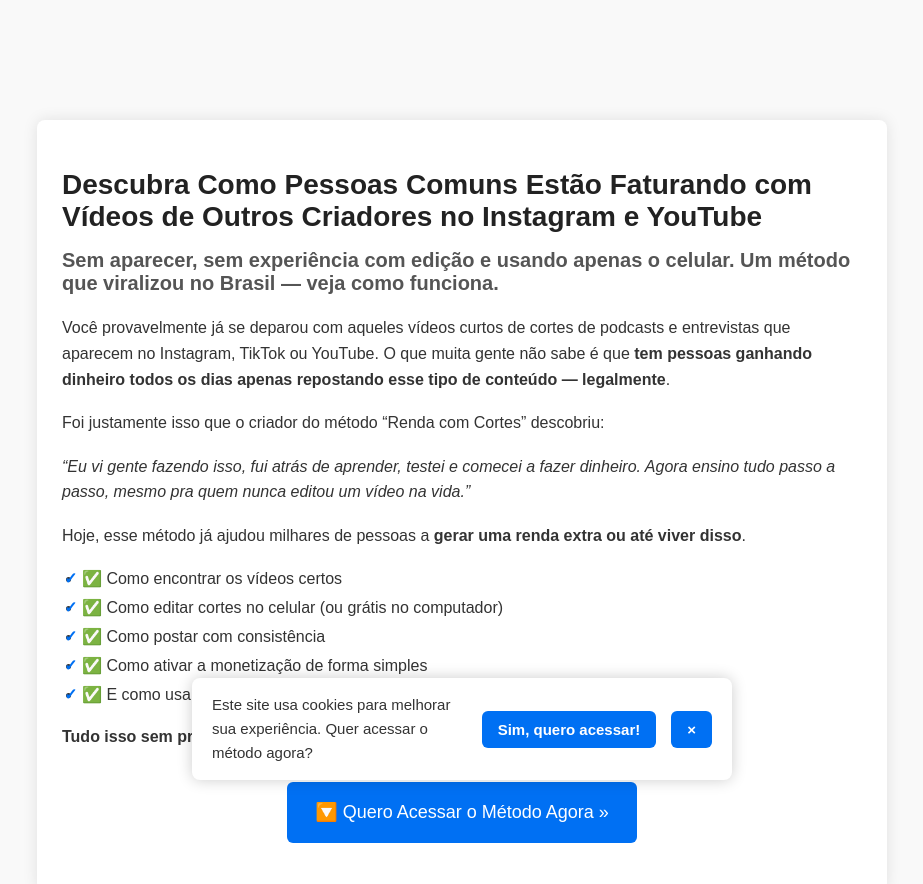
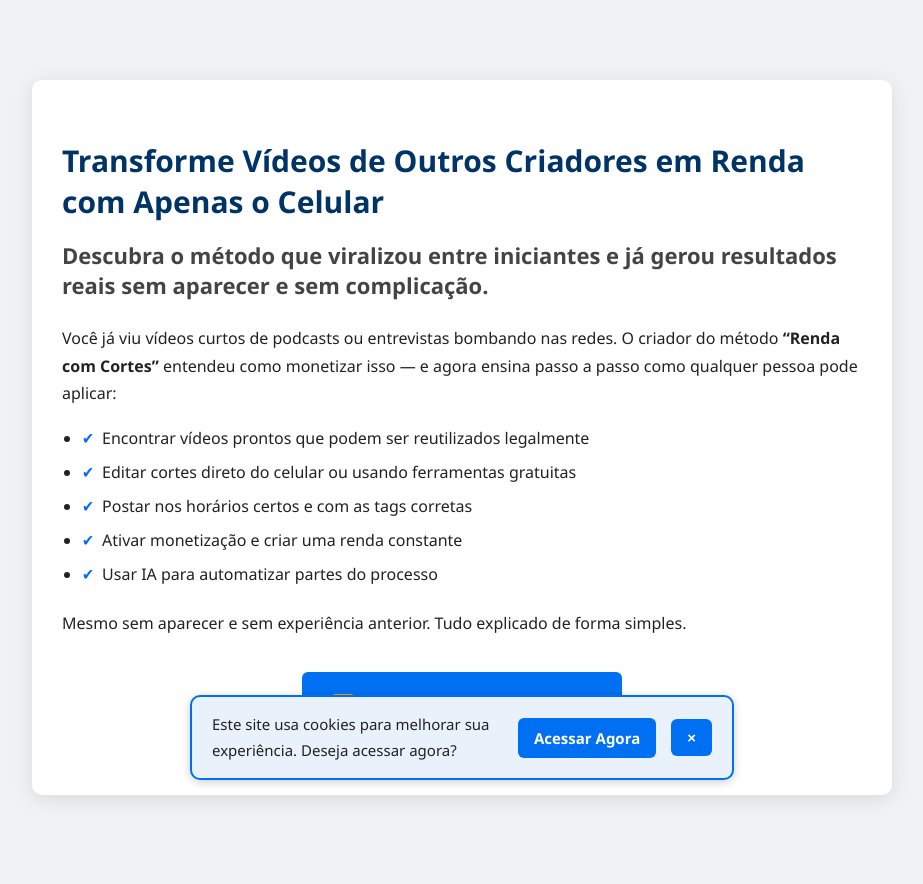
Before and after one commit to achadigital/pressel-renda-cortes, a plain HTML site: page index.html in a window 1280 px wide. Shown: the whole page, without its empty margins (178-1101 px from the left). Drawn offline with Linux system fonts and the light colour scheme.

Commit message:
Add files via upload

```diff
--- a/index.html
+++ b/index.html
@@ -6,74 +6,71 @@
   <title>Renda com Cortes - Mide Digital</title>
   <style>
     body {
-      font-family: Arial, sans-serif;
-      background: #f9f9f9;
+      font-family: 'Segoe UI', Tahoma, Geneva, Verdana, sans-serif;
+      background: #f0f2f5;
       margin: 0;
       padding: 0;
-      color: #333;
+      color: #222;
     }
     .container {
       max-width: 800px;
-      margin: 120px auto 40px;
-      background: #fff;
-      padding: 30px 25px;
-      border-radius: 8px;
-      box-shadow: 0 0 15px rgba(0,0,0,0.1);
+      margin: 80px auto;
+      background: #ffffff;
+      padding: 40px 30px;
+      border-radius: 10px;
+      box-shadow: 0 4px 20px rgba(0, 0, 0, 0.1);
     }
     h1 {
-      color: #222;
-      font-size: 28px;
-      margin-bottom: 10px;
+      color: #003366;
+      font-size: 30px;
+      margin-bottom: 15px;
     }
     h2 {
-      color: #555;
-      font-size: 20px;
-      margin-bottom: 20px;
+      color: #444;
+      font-size: 22px;
+      margin-bottom: 25px;
     }
     p {
-      margin-bottom: 18px;
-      line-height: 1.6;
+      margin-bottom: 20px;
+      line-height: 1.7;
     }
     ul {
-      margin: 20px 0;
       padding-left: 20px;
+      margin-bottom: 25px;
     }
     ul li {
-      margin-bottom: 10px;
-      position: relative;
+      margin-bottom: 12px;
     }
     ul li::before {
-      content: "✓";
+      content: "✔";
       color: #0070f3;
       font-weight: bold;
-      margin-right: 10px;
-      position: absolute;
-      left: -18px;
-      top: 0;
+      margin-right: 8px;
     }
     a.button {
       display: inline-block;
       background: #0070f3;
-      color: #fff;
-      padding: 16px 28px;
+      color: white;
+      padding: 16px 30px;
       font-size: 18px;
       text-decoration: none;
       border-radius: 6px;
-      transition: background-color 0.3s ease;
+      font-weight: bold;
+      transition: 0.3s;
       margin-top: 15px;
     }
     a.button:hover {
-      background: #0059c1;
+      background: #0052a3;
     }
     #cookiePopup {
       position: fixed;
       bottom: 20px;
       left: 20px;
       right: 20px;
-      background: #fff;
-      box-shadow: 0 0 15px rgba(0,0,0,0.2);
+      background: #e9f1fb;
+      border: 2px solid #0070f3;
       padding: 15px 20px;
-      border-radius: 8px;
+      border-radius: 10px;
       display: flex;
       align-items: center;
       justify-content: space-between;
@@ -81,12 +78,13 @@
       margin: 0 auto;
       font-size: 15px;
       z-index: 9999;
+      box-shadow: 0 2px 10px rgba(0,0,0,0.2);
     }
     #cookiePopup p {
       margin: 0;
       flex: 1;
-      padding-right: 10px;
-      color: #333;
+      padding-right: 12px;
+      color: #222;
     }
     #cookiePopup button, #cookiePopup a {
       background: #0070f3;
@@ -100,11 +98,11 @@
       font-size: 15px;
     }
     #cookiePopup button:hover, #cookiePopup a:hover {
-      background: #0059c1;
+      background: #0052a3;
     }
     #cookieClose {
       background: transparent;
-      color: #777;
+      color: #555;
       font-size: 22px;
       font-weight: bold;
       border: none;
@@ -116,28 +114,29 @@
 <body>
 
 <div id="cookiePopup">
-  <p>Este site usa cookies para melhorar sua experiência. Quer acessar o método agora?</p>
-  <a href="https://pay.kirvano.com/87886465-361e-4da3-98ee-f88e0960cbf4?aff=d57b8123-008c-432a-af85-91a4b2c51554" target="_blank" rel="noopener" id="cookieAccept">Sim, quero acessar!</a>
+  <p>Este site usa cookies para melhorar sua experiência. Deseja acessar agora?</p>
+  <a href="https://pay.kirvano.com/87886465-361e-4da3-98ee-f88e0960cbf4?aff=d57b8123-008c-432a-af85-91a4b2c51554" target="_blank" rel="noopener" id="cookieAccept">Acessar Agora</a>
   <button id="cookieClose" aria-label="Fechar popup">&times;</button>
 </div>
 
-<div class="container" id="presselContent">
-  <h1>Descubra Como Pessoas Comuns Estão Faturando com Vídeos de Outros Criadores no Instagram e YouTube</h1>
-  <h2>Sem aparecer, sem experiência com edição e usando apenas o celular. Um método que viralizou no Brasil — veja como funciona.</h2>
-  <p>Você provavelmente já se deparou com aqueles vídeos curtos de cortes de podcasts e entrevistas que aparecem no Instagram, TikTok ou YouTube. O que muita gente não sabe é que <strong>tem pessoas ganhando dinheiro todos os dias apenas repostando esse tipo de conteúdo — legalmente</strong>.</p>
-  <p>Foi justamente isso que o criador do método “Renda com Cortes” descobriu:</p>
-  <p><em>“Eu vi gente fazendo isso, fui atrás de aprender, testei e comecei a fazer dinheiro. Agora ensino tudo passo a passo, mesmo pra quem nunca editou um vídeo na vida.”</em></p>
-  <p>Hoje, esse método já ajudou milhares de pessoas a <strong>gerar uma renda extra ou até viver disso</strong>.</p>
+<div class="container">
+  <h1>Transforme Vídeos de Outros Criadores em Renda com Apenas o Celular</h1>
+  <h2>Descubra o método que viralizou entre iniciantes e já gerou resultados reais sem aparecer e sem complicação.</h2>
+
+  <p>Você já viu vídeos curtos de podcasts ou entrevistas bombando nas redes. O criador do método <strong>“Renda com Cortes”</strong> entendeu como monetizar isso — e agora ensina passo a passo como qualquer pessoa pode aplicar:</p>
+
   <ul>
-    <li>✅ Como encontrar os vídeos certos</li>
-    <li>✅ Como editar cortes no celular (ou grátis no computador)</li>
-    <li>✅ Como postar com consistência</li>
-    <li>✅ Como ativar a monetização de forma simples</li>
-    <li>✅ E como usar inteligência artificial para agilizar o processo</li>
+    <li>Encontrar vídeos prontos que podem ser reutilizados legalmente</li>
+    <li>Editar cortes direto do celular ou usando ferramentas gratuitas</li>
+    <li>Postar nos horários certos e com as tags corretas</li>
+    <li>Ativar monetização e criar uma renda constante</li>
+    <li>Usar IA para automatizar partes do processo</li>
   </ul>
-  <p><strong>Tudo isso sem precisar aparecer e com suporte da equipe.</strong></p>
+
+  <p>Mesmo sem aparecer e sem experiência anterior. Tudo explicado de forma simples.</p>
+
   <p style="text-align: center;">
-    <a class="button" href="https://pay.kirvano.com/87886465-361e-4da3-98ee-f88e0960cbf4?aff=d57b8123-008c-432a-af85-91a4b2c51554" target="_blank" rel="noopener">🔽 Quero Acessar o Método Agora »</a>
+    <a class="button" href="https://pay.kirvano.com/87886465-361e-4da3-98ee-f88e0960cbf4?aff=d57b8123-008c-432a-af85-91a4b2c51554" target="_blank" rel="noopener">🔽 Acessar o Método Agora »</a>
   </p>
 </div>
 
```
